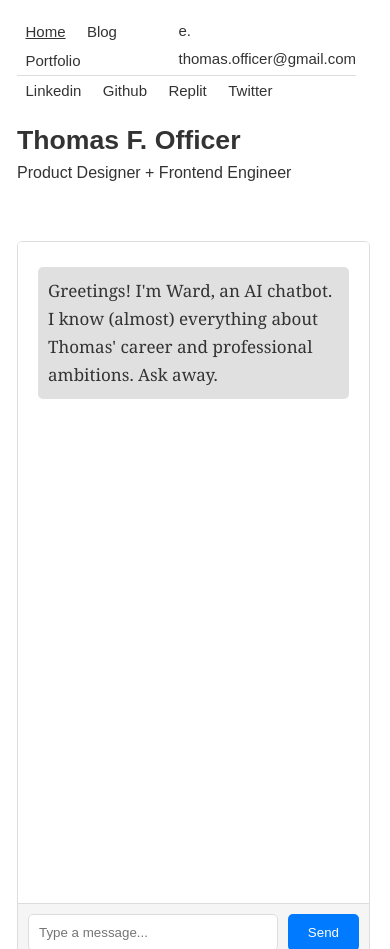
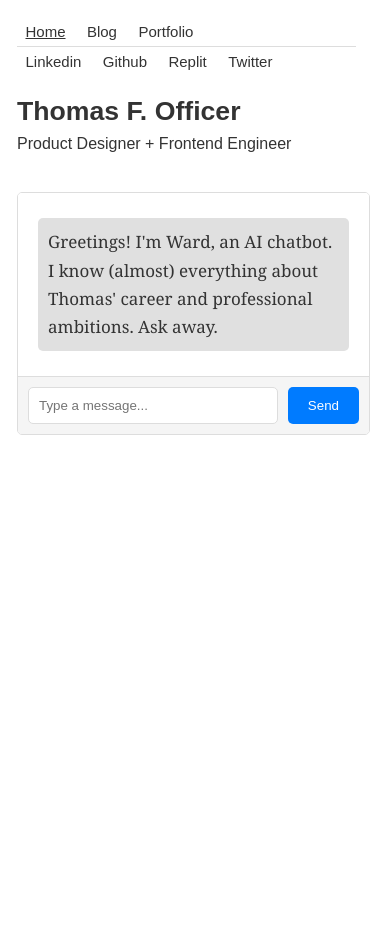
Before and after one commit to TomaOfficer/TomaOfficer, a Flask app: page / in a window 390 px wide. Run offline with Flask 3, Linux system fonts and the light colour scheme.

Commit message:
Minimal hack fix

```diff
--- a/app/static/css/style.css
+++ b/app/static/css/style.css
@@ -125,6 +125,12 @@ nav {
   .header__links li {
     display: inline-block;
   }
+  .nav__top {
+    flex-direction: column;
+  }
+  .nav__email {
+    display: none;
+  }
 }
 /* --- Index --- */
 .home {
@@ -194,15 +200,15 @@ nav {
   .home__Inner-body {
     flex-direction: column-reverse;
     padding-right: 20px;
-    height: calc(100vh - 60px);
+    height: auto;
   }
   .home__Inner-body__rightCol {
-    flex-basis: 10%;
+    flex-basis: auto;
     padding: 1em 0;
   }
   .home__Inner-body__leftCol {
     padding: 1em 0 2em;
-    flex-basis: 85%;
+    flex-basis: auto;
   }
   .home__Inner-body__rightCol {
 
--- a/app/templates/navbar.html
+++ b/app/templates/navbar.html
@@ -1,11 +1,3 @@
-<!DOCTYPE html>
-<html lang="en">
-<head>
-    <meta charset="UTF-8">
-    <meta name="viewport" content="width=device-width, initial-scale=1.0">
-    <title>Thomas Officer</title>
-</head>
-<body>
 <nav>
   <div class="nav__top">
     <div class="nav__links">
@@ -40,5 +32,3 @@
     </div>
   </div>
 </nav>
-</body>
-</html>
```
Also changed, not shown: app/templates/showcase-header.html (+0 -10 lines). Lines whose indentation alone changed are shown as unchanged.
